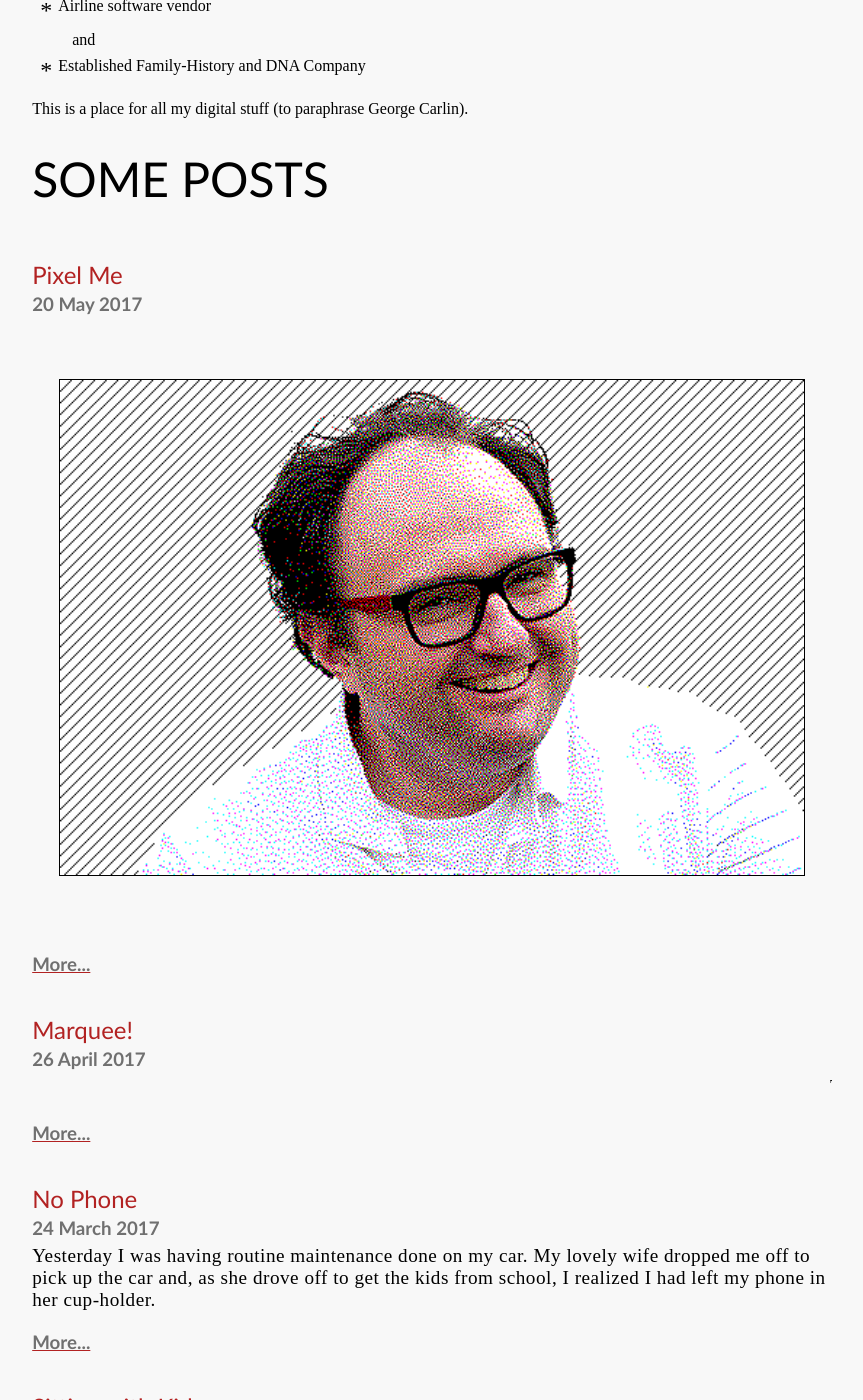
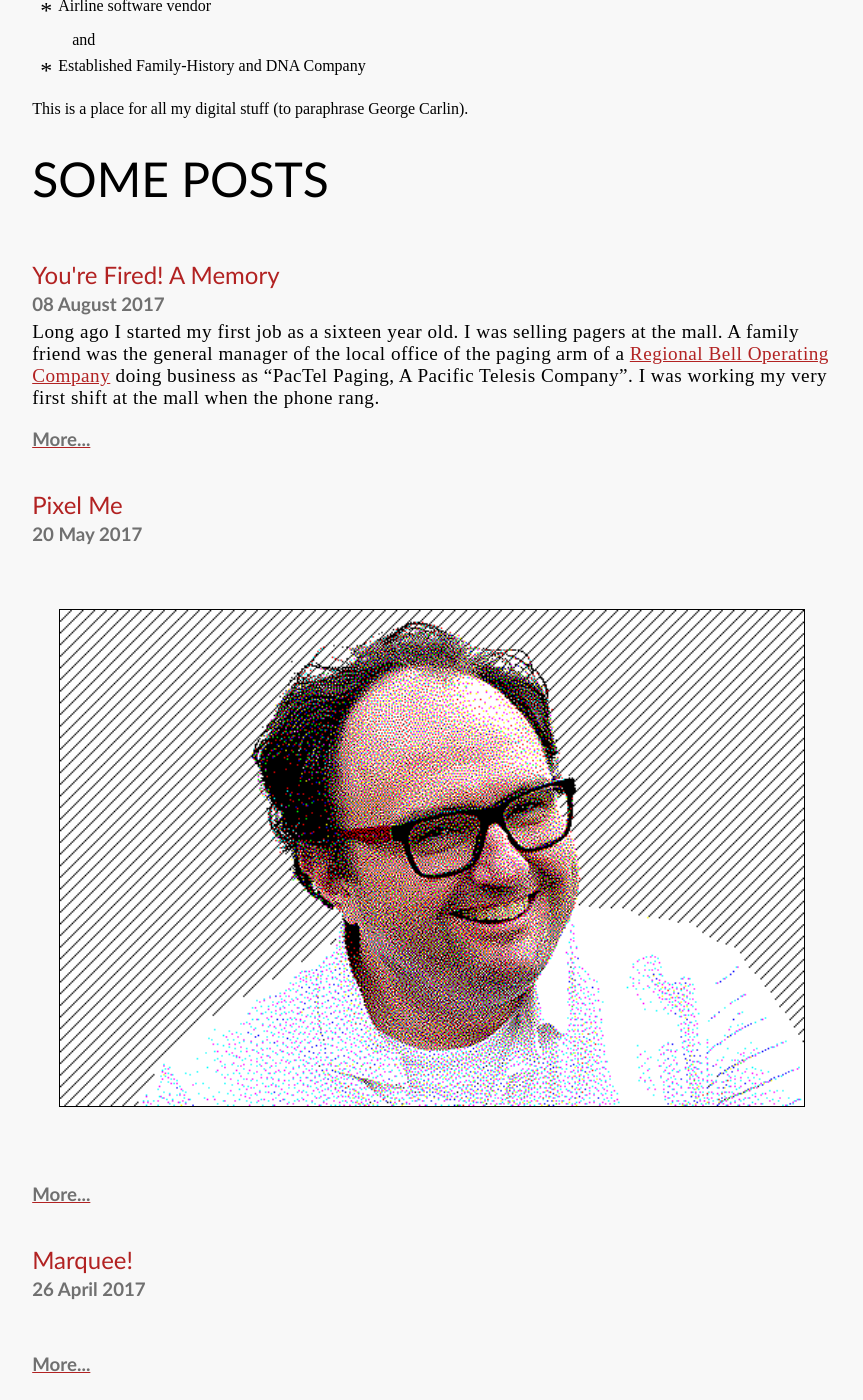
Before and after one commit to n8mob/n8mob.github.io, a Jekyll site: the page built from index.html, in a window 1280 px wide and 1400 px high, scrolled down 528 px. Shown: the whole window, without its empty margins (19-882 px from the left). Built offline with Jekyll 4.4.1, drawn with Linux system fonts in a browser that asks for light colours.

Commit message:
Added a story
also, fixed a copy-paste error

```diff
--- /dev/null
+++ b/_posts/2017-08-08-YoureFired.md
@@ -0,0 +1,19 @@
+---
+layout: post
+title: You're Fired! A Memory
+---
+Long ago I started my first job as a sixteen year old. I was selling pagers at the mall. A family friend was the general manager of the local office of the paging arm of a [Regional Bell Operating Company](https://en.wikipedia.org/wiki/Regional_Bell_Operating_Company) doing business as "PacTel Paging, A Pacific Telesis Company". I was working my very first shift at the mall when the phone rang.
+
+"Hello?" I answered.
+
+"You're fired," my friend (and my manager's manager) said.
+
+I blinked.
+
+"Now answer the phone correctly and I'll hire you back."
+
+Oh!
+
+_"PacTel Paging: for families on the go! My name is Nate, how may I help you?"_
+
+"Okay, you're hired."
```
Also changed, not shown: _posts/2017-05-20-Pixels.md (+1 -1 lines).
